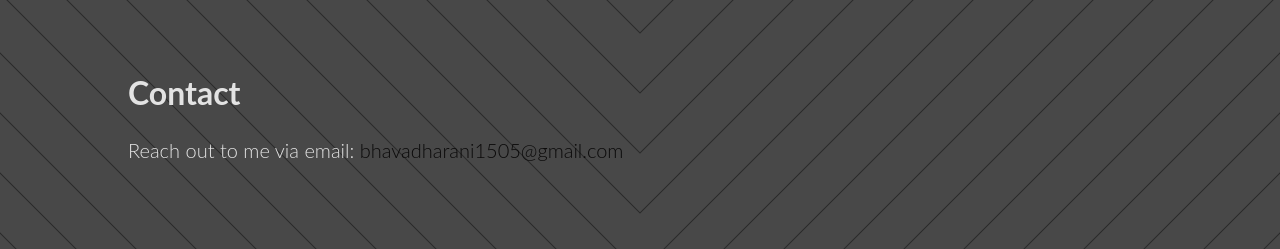
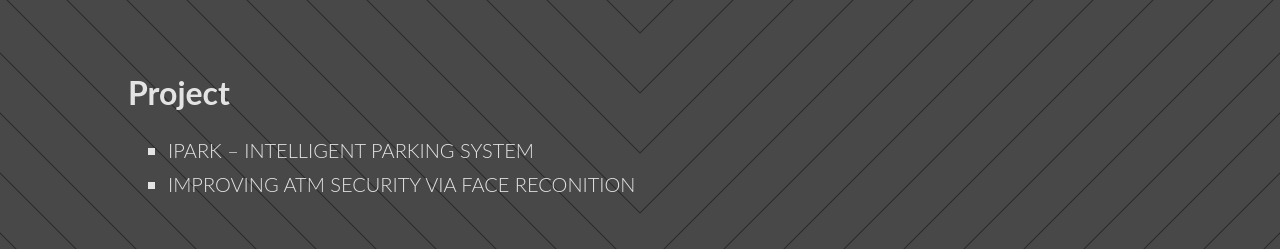
Before and after one commit to bhavadharani1505/bhavadharani1505-github.io, a plain HTML site: page index.html in a window 1280 px wide. Shown: the part 2083-2332 px from the top of the page. Drawn offline with Linux system fonts and the light colour scheme.

Commit message:
Update index.html

```diff
--- a/index.html
+++ b/index.html
@@ -72,6 +72,13 @@
         </div>
      </section>
 
+     <section class="Project">
+        <div class="container">
+            <h2>Project</h2>
+            <ul>
+                <li>IPARK – INTELLIGENT PARKING SYSTEM</li>
+                <li>IMPROVING ATM SECURITY VIA FACE RECONITION</li>
+            </ul>
     <section class="contact">
         <div class="container">
             <h2>Contact</h2>
```
